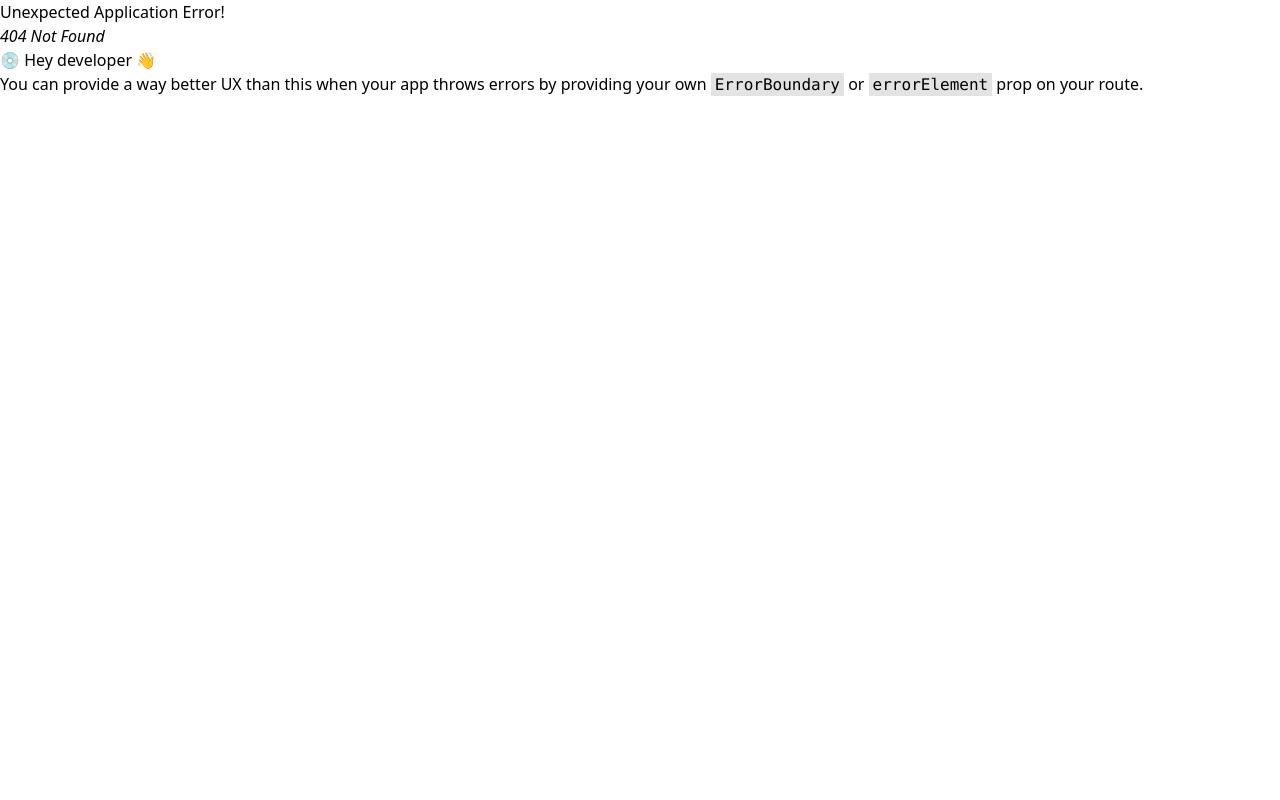
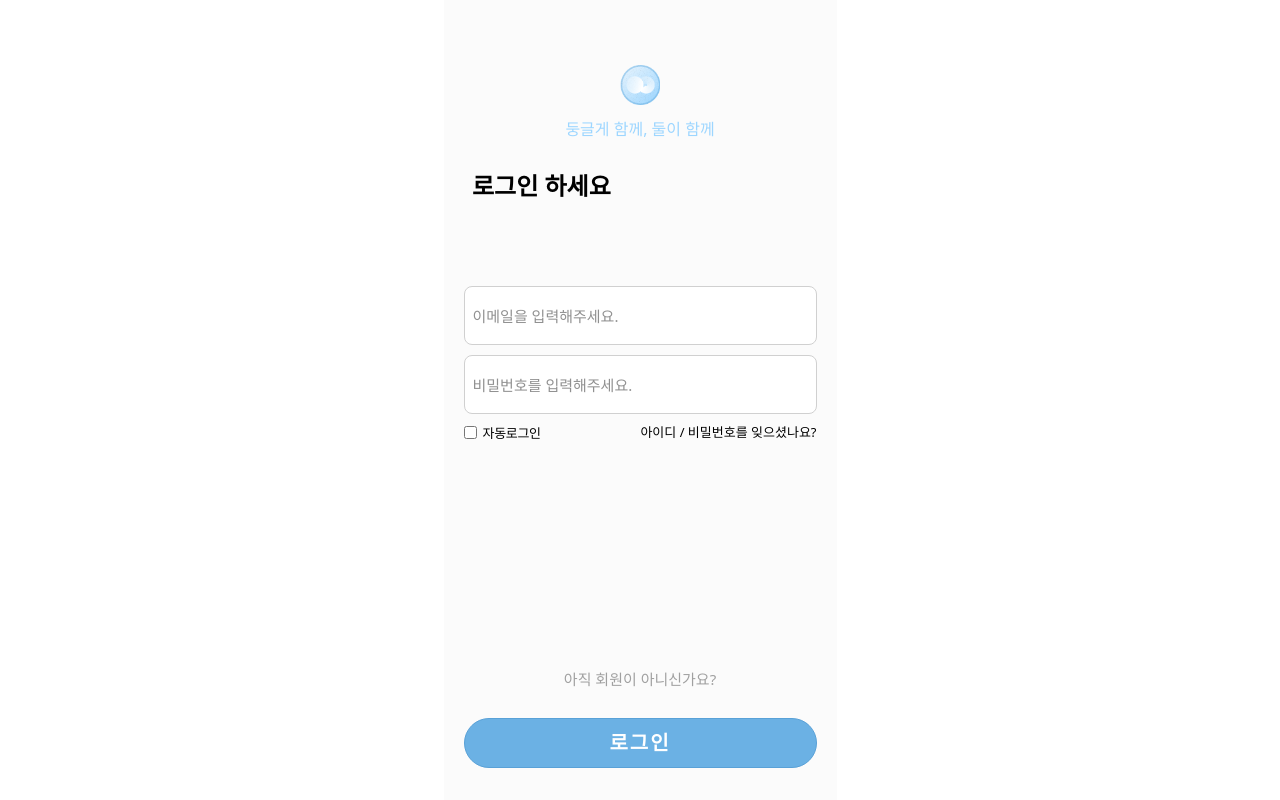
Before and after one commit to Hackathon-SKU/frontend, a React (Vite) app: page /login in a window 1280 px wide. Before the commit this address had no page. Built offline with nearby package versions, Linux system fonts and the light colour scheme.

Commit message:
feat : login

```diff
--- a/src/pages/Main/Main.tsx
+++ b/src/pages/Main/Main.tsx
@@ -58,7 +58,7 @@ const Main = () => {
         <button
           onClick={() => navigate("/main/upload")}
           className="fixed bottom-[90px] right-6 bg-[#6BB1E4] border border-[#59A1D7] text-white text-[14px] font-semibold rounded-full w-[84px] h-[38px] z-40"
-        >
+        >ㅑ
           + 글쓰기
         </button>
         {/*
--- /dev/null
+++ b/src/pages/logIn/login.tsx
@@ -0,0 +1,213 @@
+import React, { useState } from "react";
+import axios from "axios";
+import { setUserId } from "../../utils/user";
+import { useNavigate } from "react-router-dom";
+
+// TODO : 로그인 ui 완료 후 API 연결, 복지사 회원가입 와프 만들기
+
+const Login: React.FC = () => {
+  const [email, setEmail] = useState("");
+  const [pw, setPw] = useState("");
+  const [autoLogin, setAutoLogin] = useState(false);
+  const [loading, setLoading] = useState(false);
+  const navigate = useNavigate();
+
+  const handleLogin = async () => {
+    if (!email || !pw) {
+      alert("이메일과 비밀번호를 모두 입력해주세요.");
+      return;
+    }
+    if (loading) return;
+    setLoading(true);
+    try {
+      const res = await axios.post(
+        `${import.meta.env.VITE_BASE_URL}auth/login`,
+        { email, password: pw },
+        { headers: { "Content-Type": "application/json" } }
+      );
+      // 로그인 성공 시 userId 저장
+      if (res.data?.result?.userId) {
+        setUserId(res.data.result.userId);
+      }
+      alert("로그인 성공");
+      navigate("/main");
+    } catch (e) {
+      alert("로그인에 실패했습니다.");
+    } finally {
+      setLoading(false);
+    }
+  };
+
+  return (
+    <div
+      style={{
+        width: 393,
+        height: 852,
+        background: "#FBFBFB",
+        fontFamily: "inherit",
+        boxSizing: "border-box",
+        display: "flex",
+        flexDirection: "column",
+        alignItems: "center",
+        position: "fixed",
+        top: 0,
+        left: 0,
+        overflow: "hidden",
+        zIndex: 10,
+        right: 0,
+        bottom: 0,
+        margin: "auto",
+        maxWidth: "100vw",
+        maxHeight: "100vh",
+      }}
+    >
+      <div style={{ height: 60 }} />
+      <div
+        style={{
+          display: "flex",
+          flexDirection: "column",
+          alignItems: "center",
+        }}
+      >
+        <div
+          style={{
+            width: 56,
+            height: 56,
+            display: "flex",
+            alignItems: "center",
+            justifyContent: "center",
+            marginBottom: 4,
+          }}
+        >
+          <img
+            src="/signIn/logo.png"
+            alt="logo"
+            style={{ width: 40, height: 40, objectFit: "contain" }}
+          />
+        </div>
+        <span
+        style={
+            {color: "#9DD6FF", fontSize: 16, fontWeight: 200}
+        }>
+            둥글게 함께, 둘이 함께
+        </span>
+      </div>
+      <div
+        style={{
+          marginTop: 31,
+          width: "100%",
+          marginLeft: "57px",
+          textAlign: "left",
+        }}
+      >
+        <span
+          style={{
+            color: "#000",
+            fontSize: "24px",
+            fontStyle: "normal",
+            fontWeight: 600,
+            lineHeight: "28px", /* 116.667% */
+          }}
+        >
+          로그인 하세요
+        </span>
+      </div>
+      <div style={{ width: 353, marginTop: 85 }}>
+        <input
+          style={{
+            width: "100%",
+            height: 59,
+            borderRadius: 8,
+            border: "1px solid #D0D0D0",
+            background: "#FFF",
+            outline: "none",
+            fontSize: 15,
+            padding: "4px 0 4px 8px",
+            color: "#222",
+            marginBottom: 10,
+          }}
+          placeholder="이메일을 입력해주세요."
+          value={email}
+          onChange={e => setEmail(e.target.value)}
+        />
+        <input
+          type="password"
+          style={{
+            width: "100%",
+            height: 59,
+            borderRadius: 8,
+            border: "1px solid #D0D0D0",
+            background: "#FFF",
+            outline: "none",
+            fontSize: 15,
+            padding: "4px 0 4px 8px",
+            color: "#222",
+            marginBottom: 9,
+          }}
+          placeholder="비밀번호를 입력해주세요."
+          value={pw}
+          onChange={e => setPw(e.target.value)}
+        />
+        <div style={{ display: "flex", alignItems: "center", marginBottom: 225 }}>
+        <label
+            style={{
+                display: "flex",
+                alignItems: "center",
+                fontSize: 13,
+                color: "#000",
+                textAlign: "center",
+                fontStyle: "normal",
+                fontWeight: 300,
+                lineHeight: "normal",
+                letterSpacing: "-0.325px",
+            }}
+        >
+            <input
+                type="checkbox"
+                checked={autoLogin}
+                onChange={e => setAutoLogin(e.target.checked)}
+                style={{ marginRight: 6 }}
+            />
+            자동로그인
+        </label>
+          <div style={{ flex: 1 }} />
+          <span style={{ fontSize: 13, color: "#000" }}>아이디 / 비밀번호를 잊으셨나요?</span>
+        </div>
+        <div
+          style={{
+            textAlign: "center",
+            color: "#A0A0A0",
+            fontSize: 15,
+            marginBottom: 28,
+            cursor: "pointer",
+          }}
+          onClick={() => navigate("/register-type")}
+        >
+          아직 회원이 아니신가요?
+        </div>
+        <button
+          style={{
+            width: "353px",
+            height: "50px",
+            borderRadius: "100px",
+            border: "1.5px solid #59A1D7",
+            background: "#6BB1E4",
+            color: "#fff",
+            fontWeight: 600,
+            fontSize: 20,
+            marginBottom: 32,
+            cursor: !loading ? "pointer" : "not-allowed",
+            letterSpacing: 2,
+            transition: "background 0.2s, color 0.2s",
+          }}
+          disabled={loading}
+          onClick={handleLogin}
+        >
+          {loading ? "로그인 중..." : "로그인"}
+        </button>
+      </div>
+    </div>
+  );
+};
+
+export default Login;
--- a/src/pages/signIn/registerEnd.tsx
+++ b/src/pages/signIn/registerEnd.tsx
@@ -1,4 +1,5 @@
 import React, { useEffect } from "react";
+import { useNavigate } from "react-router-dom";
 
 const RegisterEnd: React.FC = () => {
   useEffect(() => {
@@ -17,6 +18,8 @@ const RegisterEnd: React.FC = () => {
       document.body.style.padding = originalBodyPadding;
     };
   }, []);
+
+  const navigate = useNavigate();
 
   return (
     <div
@@ -46,7 +49,7 @@ const RegisterEnd: React.FC = () => {
         src="/signIn/check.png"
         alt="check"
         style={{
-        marginTop: -40,
+          marginTop: -40,
           width: 78,
           height: 78,
           marginBottom: 38,
@@ -89,11 +92,11 @@ const RegisterEnd: React.FC = () => {
           fontWeight: 600,
           letterSpacing: 2,
         }}
+        onClick={() => navigate("/main")}
       >
         시작하기
       </button>
     </div>
-
   );
 };
 
--- a/src/router/router.tsx
+++ b/src/router/router.tsx
@@ -14,6 +14,7 @@ import RegisterInfo from "../pages/signIn/registerInfo";
 import DisabledRegist from "../pages/signIn/disabledRegist";
 import RegisterEnd from "../pages/signIn/registerEnd";
 import UploadPost from "../pages/uploadPost/upload";
+import Login from "../pages/logIn/login";
 
 const publicLayout: RouteObject[] = [
   {
@@ -21,6 +22,7 @@ const publicLayout: RouteObject[] = [
     element: <BaseLayout protectedRoutes={false} />,
     children: [
       { index: true, element: <Welcome /> },
+      { path: "login", element: <Login /> },
       { path: "register-type", element: <RegisterType /> },
       { path: "register-email", element: <RegisterEmail /> },
       { path: "register-password", element: <RegisterPW /> },
```
